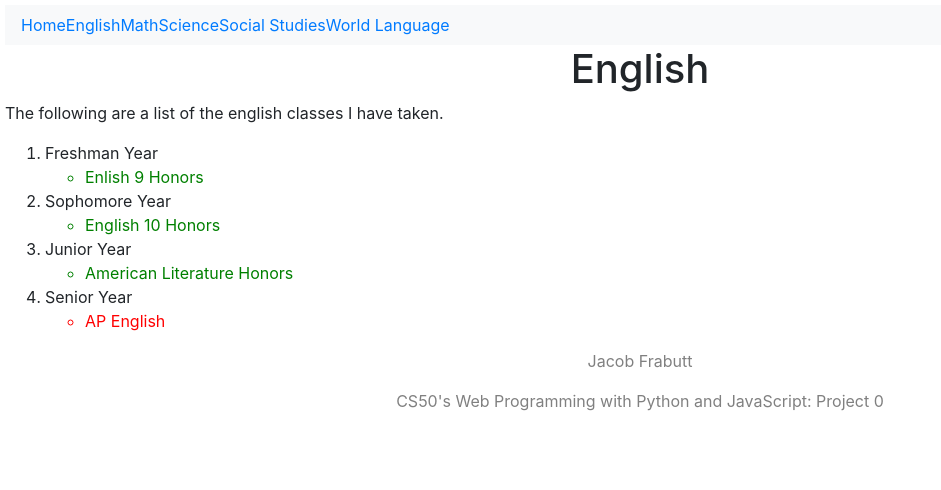
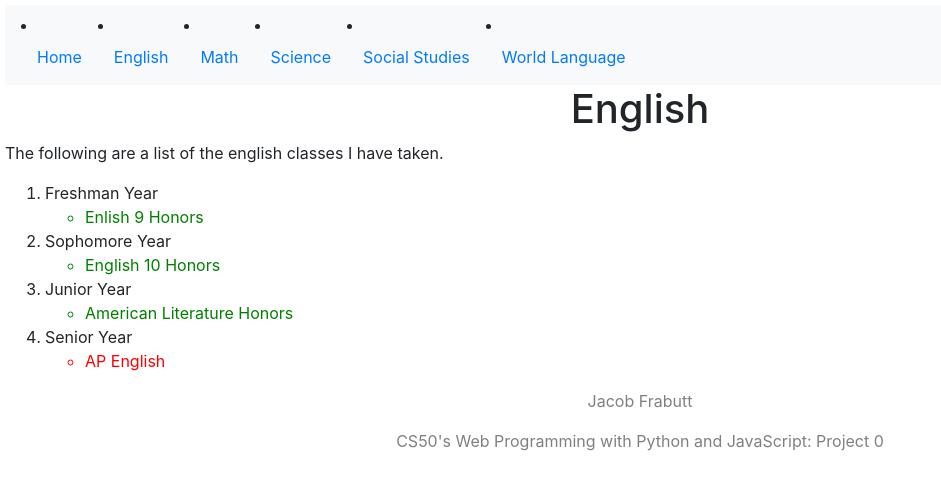
Before and after one commit to Jacob1164/project0, a plain HTML site: page english.html in a window 1280 px wide. Shown: the whole page, without its empty margins (0-941 px from the left). Drawn offline with nearby package versions, Linux system fonts and the light colour scheme.

Commit message:
Fixed navbar?

```diff
--- a/english.html
+++ b/english.html
@@ -7,12 +7,13 @@
     </head>
     <body>
         <nav class="navbar navbar-expand-lg navbar-light bg-light">
-            <a href="index.html">Home</a>
-            <a href="english.html">English</a>
-            <a href="math.html">Math</a>
-            <a href="science.html">Science</a>
-            <a href="social.html">Social Studies</a>
-            <a href="language.html">World Language</a>
+
+            <li class="nav-item"><a class="nav-link" href="index.html">Home</a></li>
+            <li class="nav-item"><a class="nav-link" href="english.html">English</a></li>
+            <li class="nav-item"><a class="nav-link" href="math.html">Math</a></li>
+            <li class="nav-item"><a class="nav-link" href="science.html">Science</a></li>
+            <li class="nav-item"><a class="nav-link" href="social.html">Social Studies</a></li>
+            <li class="nav-item"><a class="nav-link" href="language.html">World Language</a></li>
         </nav>
         <h1>English</h1>
         <p>The following are a list of the english classes I have taken.</p>
```
